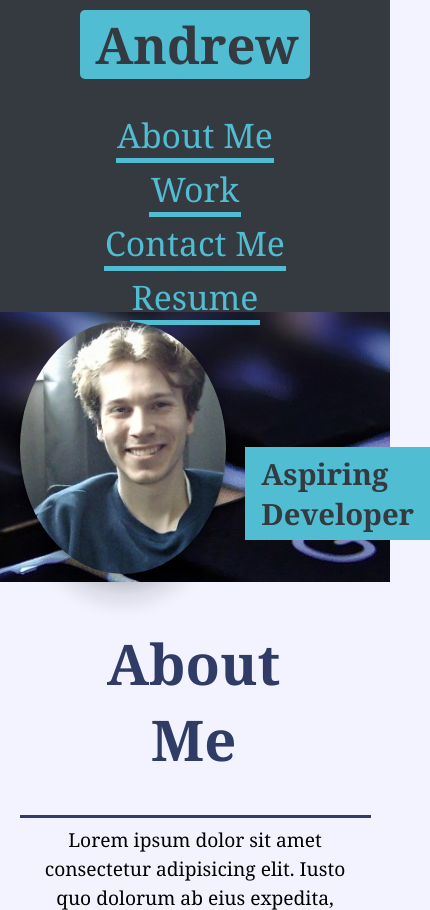
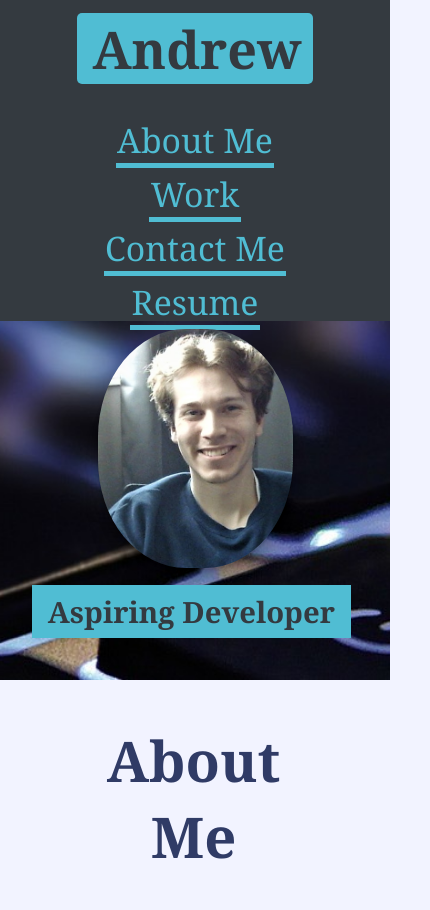
Before and after one commit to AgentA12/ChallengeTwo-Portfolio-Page, a plain HTML site: page index.html in a window 390 px wide. Shown: the top 910 px of the page, 430 px wide, since content can reach past the window. Drawn offline with Linux system fonts and the light colour scheme; a web font is replaced by a local one.

Commit message:
added media query for mobile devices

```diff
--- a/assets/styles/style.css
+++ b/assets/styles/style.css
@@ -32,12 +32,12 @@ body {
 }
 
 .main-title-container {
+  margin: 2vh 0;
   padding: 0 3vw 0 4vw;
+  font-size: 2.5rem;
+  font-family: var(--font-stack);
   color: var(--first-color);
   background-color: var(--third-color);
-  font-size: 2.5rem;
-  font-family: var(--font-stack);
-  margin: 2vh 0;
   border-radius: 0 50% 50% 0;
 }
 
@@ -46,27 +46,27 @@ body {
 }
 
 .nav-container ul {
-  list-style: none;
   justify-content: flex-end;
   gap: 2vw;
   margin-right: 8vw;
+  list-style: none;
 }
 
 .nav-links a {
+  padding: 0 0.4vw;
   text-decoration: none;
-  color: var(--third-color);
-  padding: 0 0.4vw;
+  font-family: var(--font-stack);
   text-align: center;
   font-size: 2em;
+  color: var(--third-color);
   border-bottom: var(--third-color) solid 5px;
-  font-family: var(--font-stack);
 }
 
 .nav-links a:hover {
   cursor: pointer;
   color: var(--second-color);
   border-color: var(--second-color);
-  animation: link-hover-color 0.5s;
+  animation: link-hover-color 0.8s;
 }
 
   @keyframes link-hover-color {
@@ -82,15 +82,14 @@ body {
 
 /* HERO IMAGE STYLES */
 .hero-img {
+  height: 32vh;
   background-image: url(/assets/imgs/keyboard-HERO.jpg);
   background-position: center center;
   background-repeat: no-repeat;
   background-size: cover;
-  height: 32vh;
 }
 
 .inner-container-hero{
-  display: flex;
   flex-direction: row;
   justify-content: space-between;
 }
@@ -100,26 +99,27 @@ body {
   align-self: flex-end;
   height: fit-content;
   margin: 0 10vw 5vh 0;
+  padding: 0.4rem 1rem;
+  font-family: var(--font-stack);
   font-size: 1.8rem;
-  padding: 0.4rem 1rem;
   color: var(--first-color);
   background-color: var(--third-color);
-  font-family: var(--font-stack);
 }
 
-#imageofMyself{
-  border-radius: 50%;
-  flex: 0 0 20%;
+.imageofMyself{
+  flex: 0 2 20%;
   margin: 1vh 5vw;
+  border-radius: 45%;
   box-shadow: rgba(0, 0, 0, 0.17) 0px -23px 25px 0px inset, rgba(0, 0, 0, 0.15) 0px -36px 30px 0px inset, rgba(0, 0, 0, 0.1) 0px -79px 40px 0px inset, rgba(0, 0, 0, 0.06) 0px 2px 1px, rgba(0, 0, 0, 0.09) 0px 4px 2px, rgba(0, 0, 0, 0.09) 0px 8px 4px, rgba(0, 0, 0, 0.09) 0px 16px 8px, rgba(0, 0, 0, 0.09) 0px 32px 16px;
 }
+
 /* MAIN CONTAINER/INNER CONTAINER AND CHILD POSITIONING */
 .main-container {
   flex-direction: column;
+  justify-content: center;
+  align-content: flex-end;
+  margin-top: 5vh;
   gap: 5vh;
-  justify-content: center;
-  margin-top: 5vh;
-  align-content: flex-end;
 }
 
 .inner-container {
@@ -129,22 +129,22 @@ body {
 }
 
 .main-content {
+  flex: 0 1 60%;
+  margin-right: 10vw;
   padding-left: 3vw;
   border-left: var(--fourth-color) solid 3px;
-  flex: 0 1 60%;
-  margin-right: 10vw;
 }
 
 /* MAIN TITLES */
 .main-titles {
+  align-self: flex-start;
+  flex-basis: 20%;
+  padding-right: 0.8vw;
+  padding-bottom: 2.5vh;
   font-size: 3rem;
   text-align: right;
   color: var(--fourth-color);
-  padding-right: 0.8vw;
-  padding-bottom: 2.5vh;
   font-family: var(--font-stack);
-  align-self: flex-start;
-  flex-basis: 20%;
 }
 
 .main-titles h3 {
@@ -159,7 +159,6 @@ body {
 }
 
 /* WORK STYLES */
-
 .wrapper {
   display: grid;
   grid-template-columns: repeat(2, 27vw);
@@ -167,13 +166,13 @@ body {
 }
 
 .item {
+  position: relative;
   height: 30vh;
-  position: relative;
-  border: var(--third-color) solid 5px;
-  text-decoration: none;
   background-position: center center;
   background-repeat: no-repeat;
   background-size: cover;
+  border: var(--third-color) solid 5px;
+  text-decoration: none;
 }
 
 .item1 {
@@ -218,11 +217,11 @@ body {
 }
 
 .sub-tag h4 {
-  font-size: 1.3rem;
+  font-size: 2.5vh;
 }
 
 .sub-tag p{
-  font-size: 1rem;
+  font-size: 1.9vh;
 }
 
 /* CONTACT STYLES */
@@ -237,12 +236,12 @@ body {
 }
 
 .contact-links a {
+  flex-shrink: 1;
   text-decoration: none;
-  color: var(--fourth-color);
   font-size: 1.5rem;
   text-transform: capitalize;
   border-bottom: var(--fourth-color) solid 2px;
-  flex-shrink: 1;
+  color: var(--fourth-color);
 }
 
 .contact-links a:hover {
@@ -251,14 +250,15 @@ body {
 
 /* MEDIA QUERIES */
 @media screen and (max-width: 1135px){
+
     /* HEADER STYLES */
     .head{
       flex-direction: column;
       justify-content: center;
       align-items: center;
+      height: 25vh;
       gap: 2vh;
       flex-wrap: wrap;
-      height: 25vh;
       flex-shrink: 1;
     }
 
@@ -278,10 +278,10 @@ body {
     /* MAIN CONTAINER/INNER CONTAINER AND CHILD POSITIONING */
   .main-container {
     flex-direction: column;
+    justify-content: center;
+    align-content: center;
+    margin-top: 5vh;
     gap: 1vh;
-    justify-content: center;
-    margin-top: 5vh;
-    align-content: center;
     text-align: center;
   }
 
@@ -328,7 +328,11 @@ body {
   .head{
     flex-direction: column;
     flex-wrap: nowrap;
-    height: 37vh;
+    height: 38vh;
+  }
+
+  .main-title-container h1{
+    font-size: 130%;
   }
 
   .nav-container ul{
@@ -336,18 +340,47 @@ body {
     flex-wrap: wrap;
     align-items: center;
   }
+
+  .nav-container ul li{
+    font-size: 2vh;
+  }
+
    /* HERO IMAGE STYLES */
+
+   .hero-img{
+     height: fit-content;
+   }
+
    .sub-title-tag{
     font-size: 5vw;
     top: 60%;
     right: 10%;
   }
 
-  .nav-container ul li{
-    font-size: 2vh;
+  .inner-container-hero{
+    flex-direction: column;
+    gap: 1vh;
+    justify-content: center;
+    align-items: center;
   }
-  .main-title-container h1{
-    font-size: 6vh;
+
+  .sub-title-tag {
+  }
+
+  .imageofMyself {
+    width: 50%;
+    align-self: center;
   }
 
 }
+
+@media screen and (max-width:270px){
+  .main-title-container h1{
+    font-size: 95%;
+  }
+
+  .sub-tag-small{
+    width: auto;
+  }
+
+}
--- a/index.html
+++ b/index.html
@@ -5,7 +5,7 @@
     <meta http-equiv="X-UA-Compatible" content="IE=edge" />
     <meta name="viewport" content="width=device-width, initial-scale=1.0" />
     <link rel="stylesheet" href="https://fonts.googleapis.com/css?family=Sofia">
-    <link rel="stylesheet" href="/assets/styles/style.css" />
+    <link rel="stylesheet" href="assets/styles/style.css" />
     <title>Portfolio Page</title>
   </head>
   <body>
@@ -25,8 +25,8 @@
     </header>
     <!-- HERO SECTION MARKUP -->
     <section>
-      <div class="hero-img inner-container-hero">
-        <img src="/assets/imgs/WIN_20220216_15_52_25_Pro (2).jpg" alt="picture of myself" id="imageofMyself">
+      <div class="hero-img inner-container-hero flex">
+        <img src="/assets/imgs/WIN_20220216_15_52_25_Pro (2).jpg" alt="picture of myself" class="imageofMyself">
         <div class="sub-title-tag">
           <h2>Aspiring Developer</h2>
         </div>
```
Lines whose indentation alone changed are shown as unchanged.
